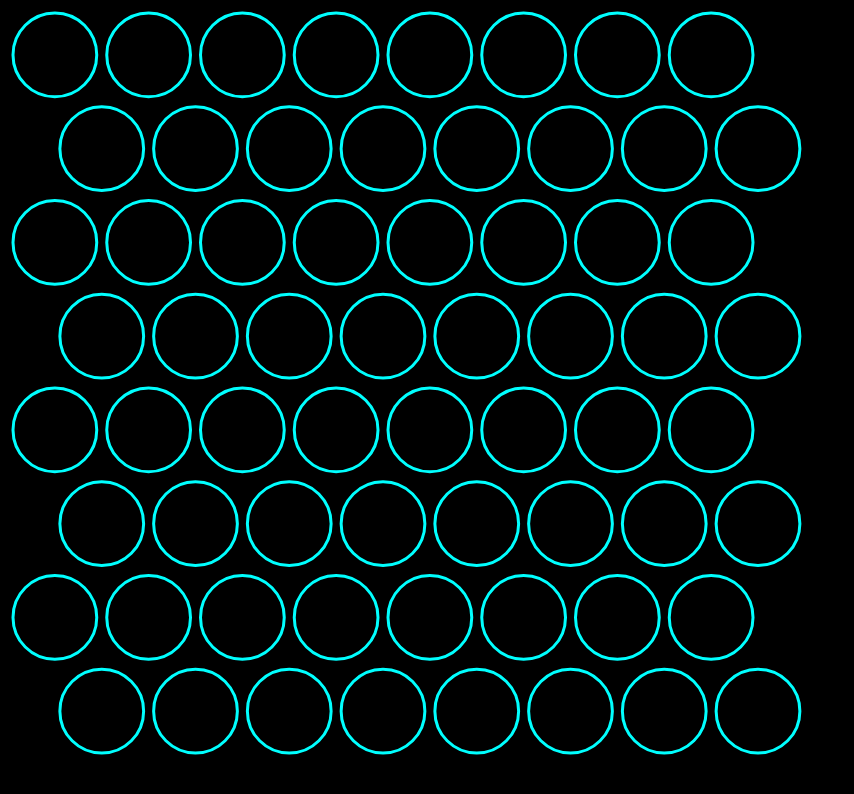
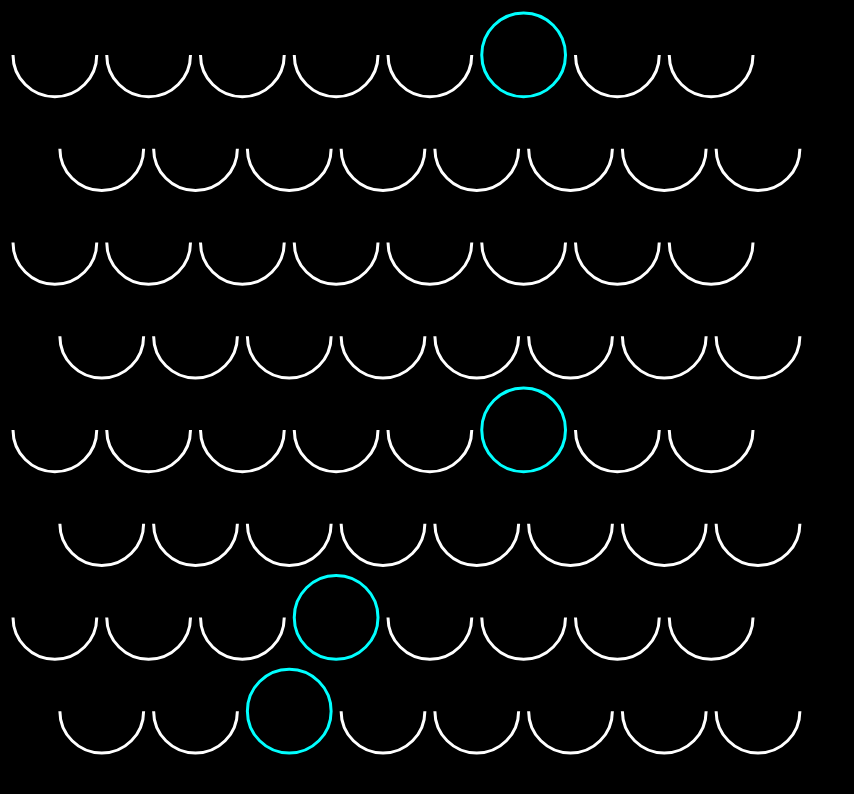
Before and after one commit to abramhindle/mongrel2-musical-relay, a plain HTML site: page harbinger-demos/bubble.html in a window 1280 px wide. Shown: the whole page, without its empty margins (0-854 px from the left). Drawn offline with Linux system fonts and the light colour scheme.

Commit message:
latest changes

```diff
--- a/harbinger-demos/bubble.html
+++ b/harbinger-demos/bubble.html
@@ -55,16 +55,6 @@ var clientID = (location.hash && location.hash.substring(1))?location.hash.subst
 var host = window.location.hostname;
 var buttonDown = false;
 
-/* XXX unclean! */
-
-/*
-  * TODOS
-    - [ ] Range
-    - [ ] Center -- e.g. -1 to 1
-    - [ ] Harbinger JSON export
-    - [ ] Interactive updates?
-
-*/
 
 function install(original, newone) {
     if (original) {
@@ -84,6 +74,18 @@ function newZeroArray(len) {
     }
     return arr;
 }
+
+var aBubble = 0;
+var aPopped = 1;
+
+function newArray(len,x) {
+    var arr = new Array(len);
+    for (var i = 0 ; i < len ; i++ ) {
+        arr[i] = x;
+    }
+    return arr;
+}
+
 
 function run() {
 
@@ -123,7 +125,8 @@ function run() {
         var dcol = options.dcol;
         var range = options.range;
         var epos = options.pos;
-        var arr = newZeroArray(Cols * Rows);
+        var arr = newArray(Cols * Rows, aPopped);
+        //var arr = newZeroArray(Cols * Rows);
 	var iw = eW/N;
         var rad = Math.min(eW/(1.0*Cols),eH/(1.0*Rows)) / 2;
 	var self;
@@ -158,7 +161,7 @@ function run() {
 	                for (var j = 0; j < Cols; j++) {
                             var index = Cols*i + j;
                             var s = self.arr[ index ];
-                            if (s > 0) {
+                            if (s == aPopped) {
                                 beginPath();
 	                        fillStyle = (index==self.selected)?dcol:col;
 	                        strokeStyle = fillStyle;
@@ -215,12 +218,12 @@ function run() {
                 var i = yy * Cols + xx;
                 if (xx < Cols && xx >= 0 && yy < Rows && yy >= 0) {
                     //alert(x + " " + y + " " + i);
-                    if (self.arr[i] < 1) {
+                    if (self.arr[i] == aBubble ) {
                         self.emitPop(xx,yy);
                     } else {
                         self.emitCrinkle(xx,yy);
                     }
-	            self.arr[i] += 1;
+	            self.arr[i] = aPopped;
                     //alert(i + " " + arr[i]);
                     signalUpdate();
                 }
@@ -237,7 +240,7 @@ function run() {
                         self.selected = i;
                         //alert(x + " " + y + " " + i);
 	                //self.arr[i] = 1;
-                        if (self.arr[i] < 1) {
+                        if (self.arr[i] == aBubble ) {
                             self.emitScratch(xx,yy);
                         } else {
                             self.emitCrinkle(xx,yy);
@@ -305,6 +308,36 @@ function run() {
                 canvas.addEventListener("touchmove",  bubble.touchmove, false);
                 canvas.addEventListener("touchend",   bubble.touchend, false);
 	    },
+            findRandomValue: function(val) {
+                var i = 0;
+                var len = self.arr.length;
+                var cache = -1;
+                var n = 0;
+                for (i = 0 ; i < len; i++) {
+                    if (arr[i] == aPopped) {
+                        cache = i;
+                        n++;
+                        break;
+                    }
+                }
+                if (cache == -1) { return cache; }
+                for (i = cache; i < len; i++) {
+                    if (arr[i] == aPopped) {
+                        n++;
+                        if (Math.random() < 1.0/n) {
+                            cache = i;
+                        }
+                    }
+                }
+                return cache;
+            },
+            generateBubble: function() {
+                var i = self.findRandomValue(aPopped);
+                if (i >= 0) {
+                    arr[i] = aBubble;
+                    signalUpdate();
+                }
+            },
             copyValues: function(tarr) {
                 for (var i = 0 ; i < tarr.length; i++) {
                     self.arr[i] = tarr[i];
@@ -376,11 +409,20 @@ function run() {
         }
         return 0;
     };
+    var propagateBubble = function() {
+        if (randInt(100) <= 2) {
+            bubbles.generateBubble();
+        }
+    }
 
+    setInterval(propagateBubble, 100);
     setInterval(drawit, 100);
 }
 
-setTimeout(function() { window.location = "http://"+host+"/redirected"; }, 180*1000 + randInt(300*1000));
+//setTimeout(function() { window.location = "http://"+host+"/redirected"; }, 180*1000 + randInt(300*1000));
+
+//setTimeout(function() { window.location = "http://"+host+"/redirected"; }, 180*1000 + randInt(300*1000));
+
 
 run();
 
```
Also changed, not shown: 4 other files.
